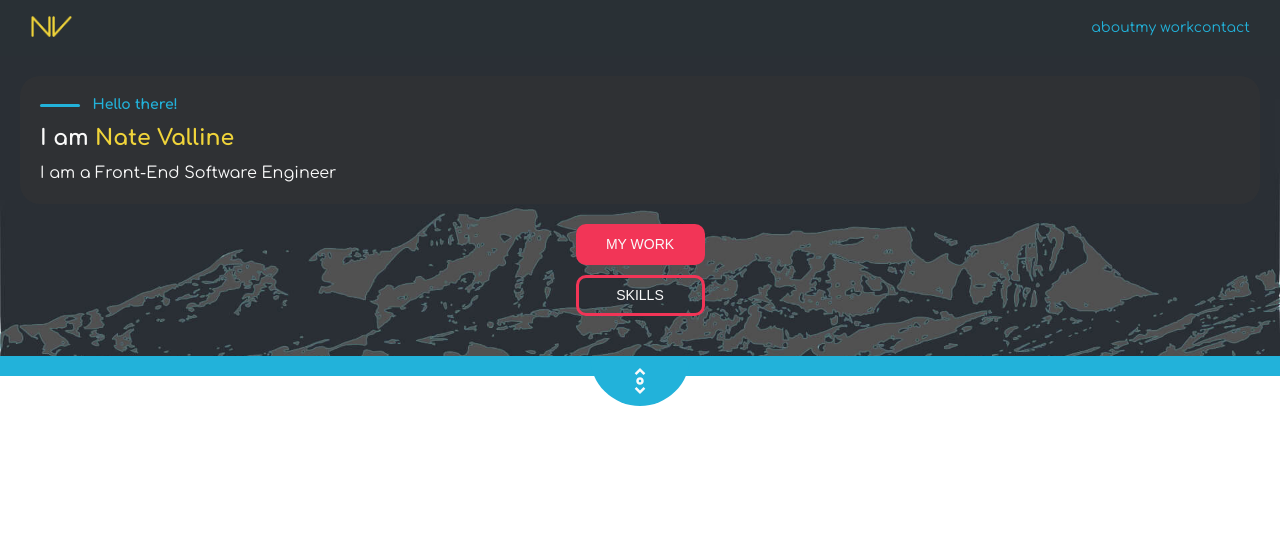
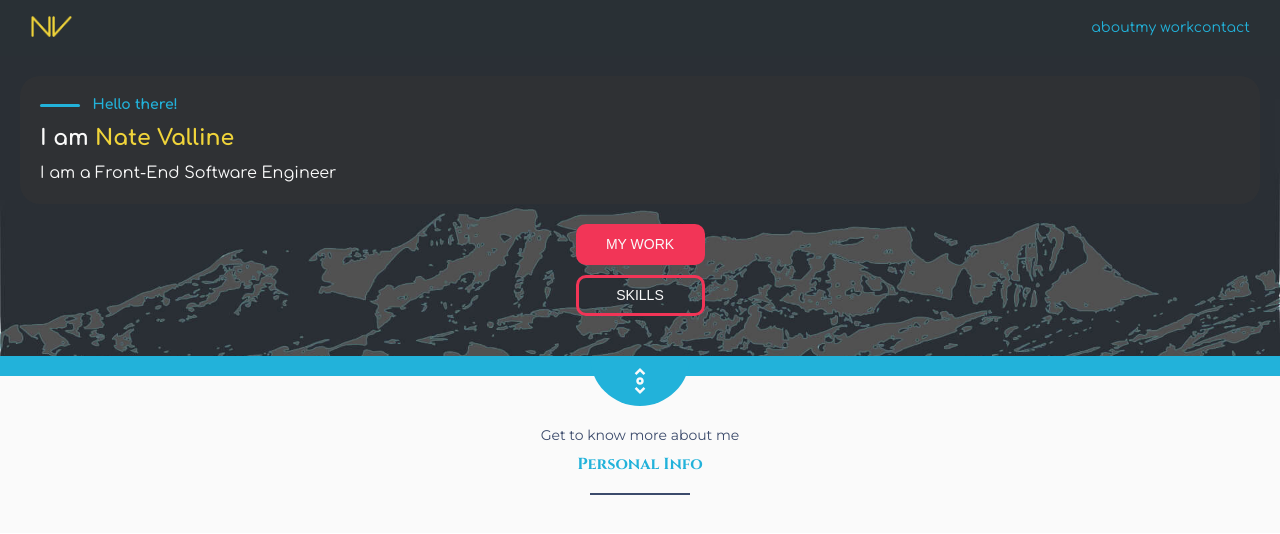
Before and after one commit to nvalline/portfolio-v5, a Next.js app: page / in a window 1280 px wide. Shown: the top 534 px of the page. Built offline with nearby package versions, Linux system fonts and the light colour scheme.

Commit message:
added bio section header

```diff
--- /dev/null
+++ b/components/bio/bio.js
@@ -0,0 +1,16 @@
+import SectionHeader from '../sectionHeaders';
+import bioStyles from '../../styles/Bio.module.scss';
+
+function bio() {
+	return (
+		<section>
+			<SectionHeader
+				title='Personal Info'
+				subtitle='Get to know more about me'
+				className={bioStyles.header}
+			/>
+		</section>
+	);
+}
+
+export default bio;
--- /dev/null
+++ b/components/sectionHeaders.js
@@ -0,0 +1,11 @@
+function sectionHeaders({ title, subtitle, className }) {
+	return (
+		<div className={className}>
+			<h3>{subtitle}</h3>
+			<h2>{title}</h2>
+			<hr />
+		</div>
+	);
+}
+
+export default sectionHeaders;
--- a/pages/index.js
+++ b/pages/index.js
@@ -2,6 +2,7 @@ import Head from 'next/head';
 import Layout from '../components/Layout';
 import Hero from '../components/hero/hero';
 import Divider from '../components/divider/divider';
+import Bio from '../components/bio/bio';
 
 export default function Home() {
 	return (
@@ -16,6 +17,9 @@ export default function Home() {
 
 			{/* Divider */}
 			<Divider />
+
+			{/* Bio Section */}
+			<Bio />
 		</Layout>
 	);
 }
--- /dev/null
+++ b/styles/Bio.module.scss
@@ -0,0 +1,32 @@
+@import 'variables';
+
+.header {
+	width: 100%;
+	padding: 4rem 2rem 2rem;
+	background-color: $primary-white;
+	text-align: center;
+
+	> h3 {
+		margin: 1rem 0;
+		color: $primary-dark-blue;
+		font-family: $content-font;
+		font-size: 1.4rem;
+		font-weight: 400;
+	}
+
+	> h2 {
+		margin: 0.5rem 0;
+		color: $primary-light-blue;
+		font-family: $main-header-font;
+		font-size: 1.6rem;
+		font-weight: 800;
+	}
+
+	> hr {
+		margin: 1.8rem auto;
+		border: none;
+		background-color: $primary-dark-blue;
+		height: 0.2rem;
+		width: 10rem;
+	}
+}
```
